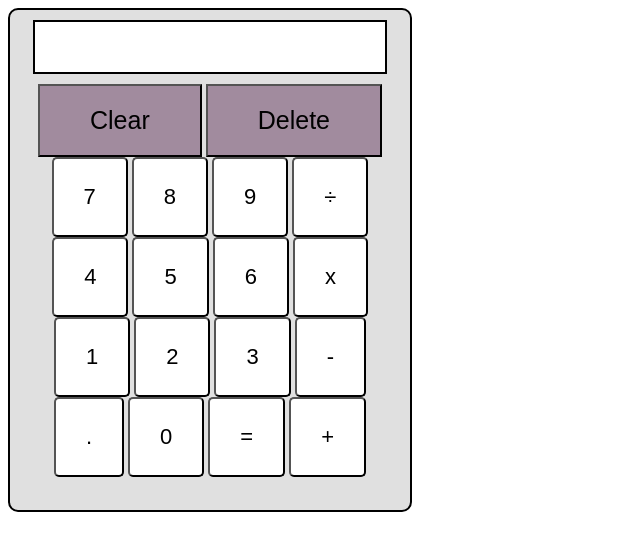
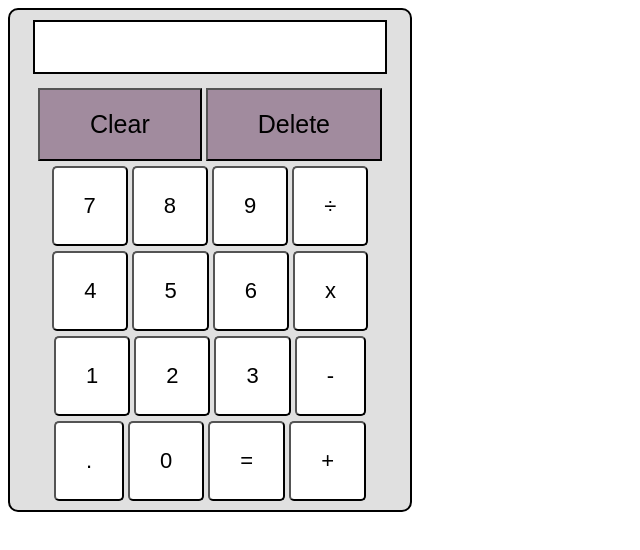
Before and after one commit to MattADork/Calculator, a plain HTML site: page index.html in a window 1280 px wide. Shown: the whole page, without its empty margins (0-640 px from the left). Drawn offline with Linux system fonts and the light colour scheme.

Commit message:
Calculator shaped, working on JS

```diff
--- a/style.css
+++ b/style.css
@@ -19,6 +19,7 @@ background-color: white;
   padding: 20px 50px 20px 50px;
   background-color: rgb(161, 139, 158);
   font-size: 25px;
+  margin-top: 4px
 }
 
 .button {
@@ -28,4 +29,5 @@ background-color: white;
   box-shadow: 0px;
   font-size: 22px;
   font-weight: 5px;
+  margin-top: 5px
 }
```
